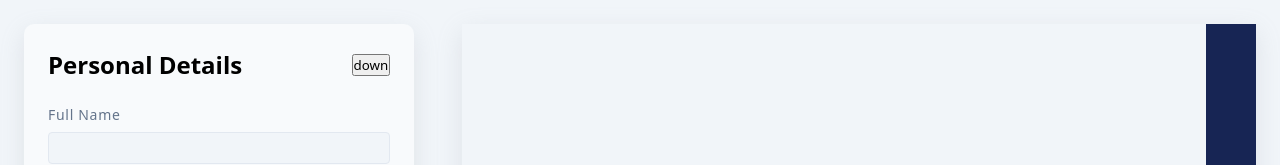
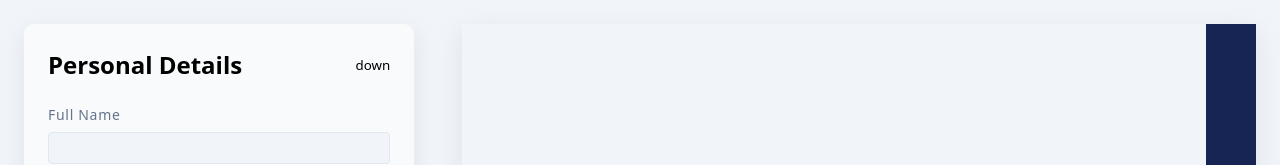
Before and after one commit to aaksant/cv-builder, a React app: page / in a window 1280 px wide. Shown: the top 165 px of the page. Built offline with nearby package versions, Linux system fonts and the light colour scheme; the HTML template or start-up script is replaced by a standard one.

Commit message:
feat: set more general style for `button` elements

```diff
--- a/src/index.css
+++ b/src/index.css
@@ -72,7 +72,8 @@ h6 {
   text-transform: capitalize;
 }
 
-.btn {
+button {
   cursor: pointer;
+  background: none;
   border: none;
 }
```
